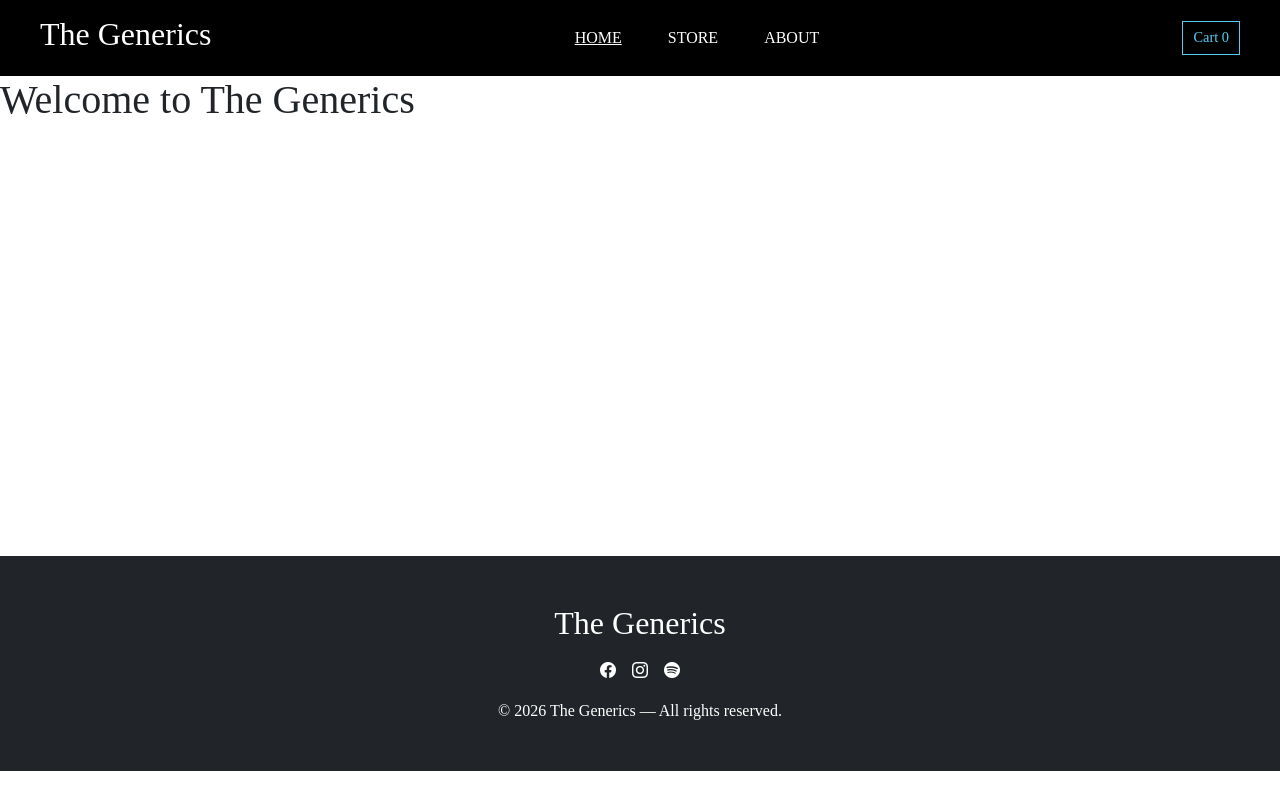
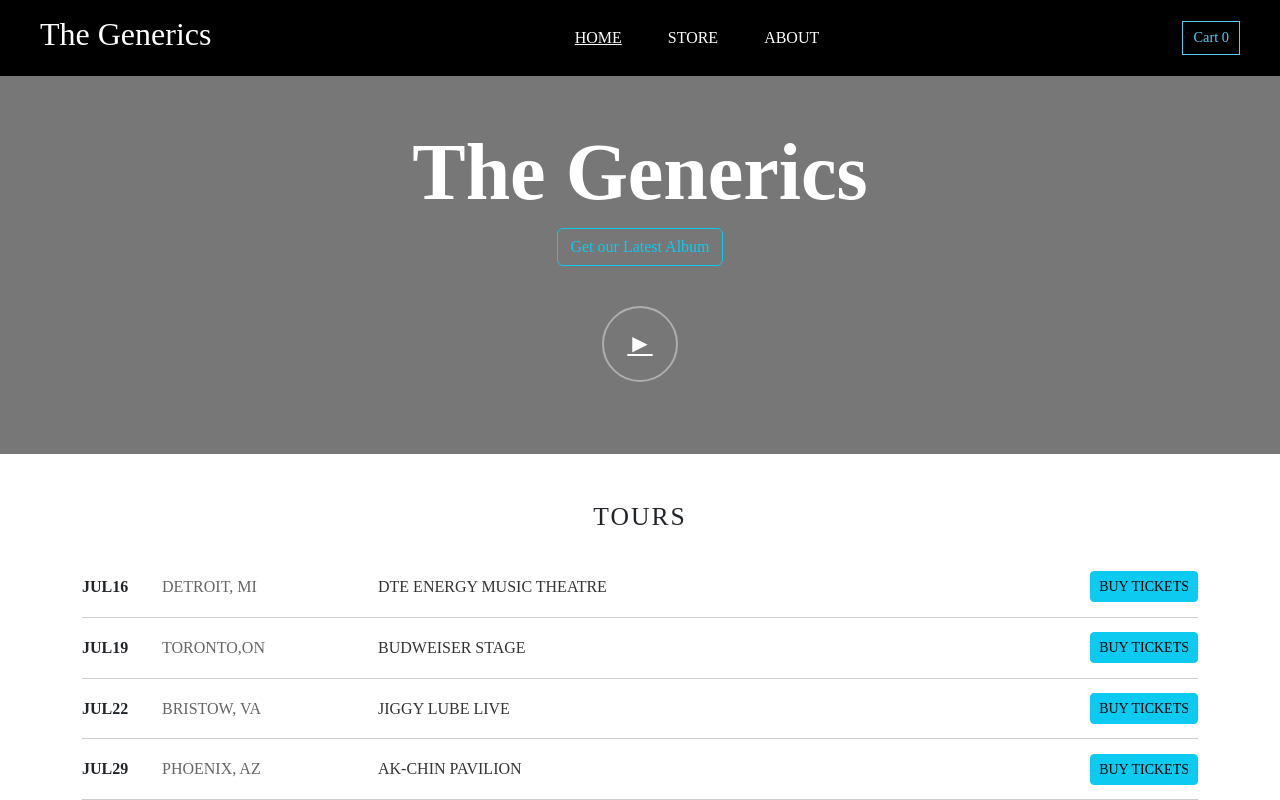
Before and after one commit to Subhrajitsarkar/Ecommerce-Website, a React (Vite) app in the folder my-ecom-app/: page / in a window 1280 px wide. Shown: the top 800 px of the page. Built offline with nearby package versions, Linux system fonts and the light colour scheme.

Commit message:
Implement the Home page

```diff
--- /dev/null
+++ b/my-ecom-app/src/pages/Home.css
@@ -0,0 +1,77 @@
+.home-hero {
+    background: #777;
+    color: #fff;
+    padding: 3.5rem 0 4.5rem;
+}
+
+.hero-title {
+    font-size: 5rem;
+    font-weight: 700;
+    margin: 0;
+    line-height: 1;
+}
+
+.hero-cta {
+    border-color: rgba(255, 255, 255, 0.25);
+    color: #fff;
+}
+
+.hero-play .play-btn {
+    width: 76px;
+    height: 76px;
+    border-radius: 50%;
+    border: 2px solid rgba(255, 255, 255, 0.4);
+    display: inline-flex;
+    align-items: center;
+    justify-content: center;
+    color: #fff;
+}
+
+.play-icon {
+    font-size: 1.6rem;
+}
+
+.tours-title {
+    font-family: serif;
+    font-size: 1.6rem;
+    letter-spacing: 2px;
+}
+
+.tour-row {
+    padding: 0.9rem 0;
+    border-bottom: 1px solid #ccc;
+}
+
+.col-date {
+    width: 80px;
+    font-weight: 600;
+}
+
+.col-city {
+    width: 200px;
+    color: #666;
+}
+
+.col-venue {
+    padding-left: 1rem;
+    color: #333;
+}
+
+.col-action {
+    width: 140px;
+    text-align: right;
+}
+
+@media (max-width: 768px) {
+    .hero-title {
+        font-size: 3rem;
+    }
+
+    .col-city {
+        width: 120px;
+    }
+
+    .col-action {
+        width: 110px;
+    }
+}
--- a/my-ecom-app/src/pages/Home.jsx
+++ b/my-ecom-app/src/pages/Home.jsx
@@ -1,9 +1,56 @@
 import React from 'react'
+import { Container, Button } from 'react-bootstrap'
+import './Home.css'
 
 export default function Home() {
+    const tours = [
+        ['JUL16', 'DETROIT, MI', 'DTE ENERGY MUSIC THEATRE'],
+        ['JUL19', 'TORONTO,ON', 'BUDWEISER STAGE'],
+        ['JUL22', 'BRISTOW, VA', 'JIGGY LUBE LIVE'],
+        ['JUL29', 'PHOENIX, AZ', 'AK-CHIN PAVILION'],
+        ['AUG 2', 'LAS VEGAS, NV', 'T-MOBILE ARENA'],
+        ['AUG 7', 'CONCORD, CA', 'CONCORD PAVILION'],
+    ]
+
     return (
-        <section className="page">
-            <h1 className="page-title">Welcome to The Generics</h1>
-        </section>
+        <div>
+            <header className="home-hero text-center">
+                <Container>
+                    <h1 className="hero-title">The Generics</h1>
+                    <Button variant="outline-info" className="hero-cta my-3">
+                        Get our Latest Album
+                    </Button>
+
+                    <div className="hero-play mt-4">
+                        <Button variant="link" className="play-btn">
+                            <span className="play-icon">►</span>
+                        </Button>
+                    </div>
+                </Container>
+            </header>
+
+            <section className="tours py-5">
+                <Container>
+                    <h2 className="text-center tours-title">TOURS</h2>
+
+                    <div className="tours-list mt-4">
+                        {tours.map((t, i) => (
+                            <div className="tour-row d-flex align-items-center" key={i}>
+                                <div className="col-date">{t[0]}</div>
+                                <div className="col-city">{t[1]}</div>
+                                <div className="col-venue flex-grow-1">{t[2]}</div>
+                                <div className="col-action">
+                                    <Button variant="info" size="sm">
+                                        BUY TICKETS
+                                    </Button>
+                                </div>
+                            </div>
+                        ))}
+                    </div>
+                </Container>
+            </section>
+
+            {/* Products removed from Home - use /store route to view products */}
+        </div>
     )
 }
```
